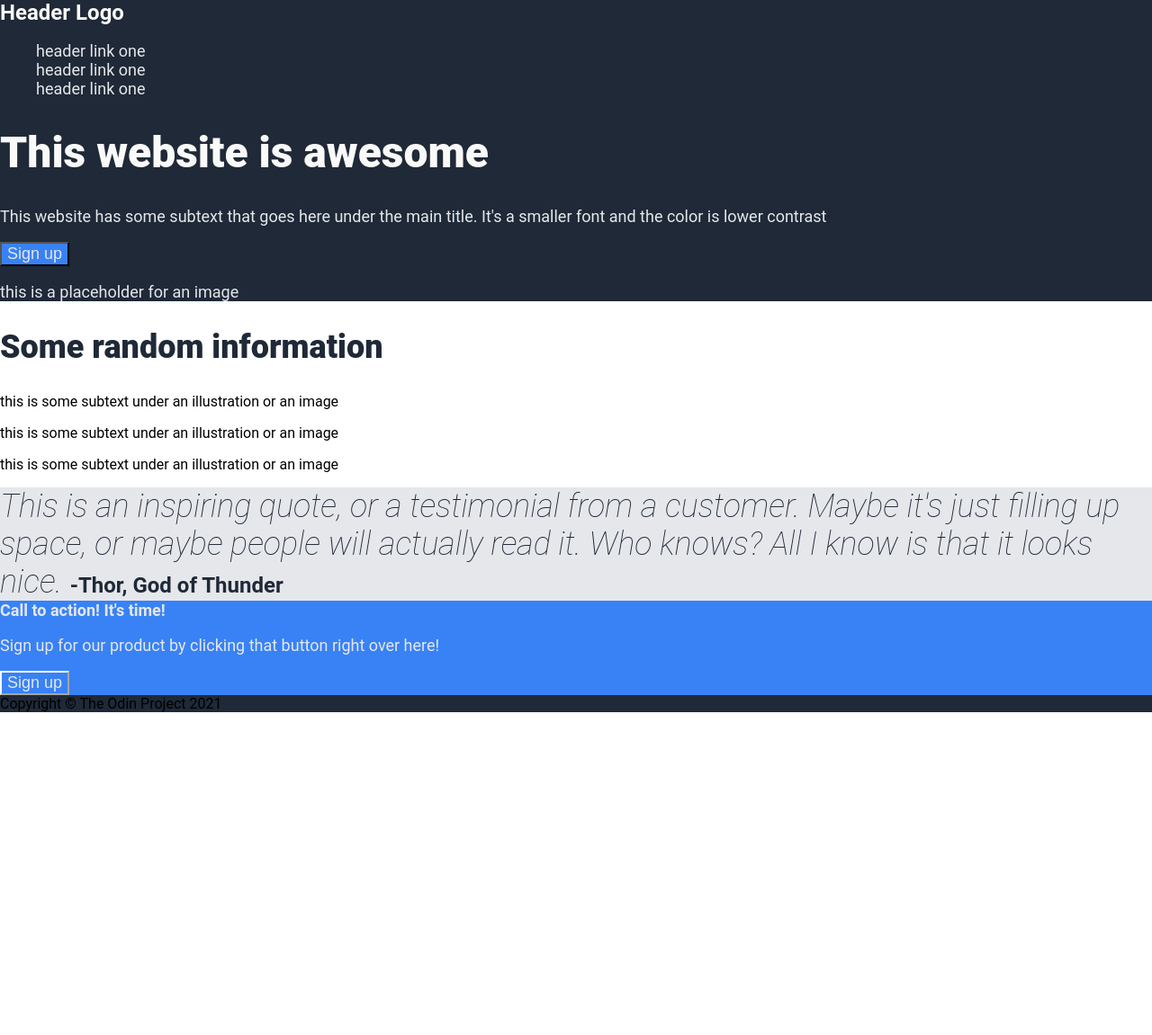
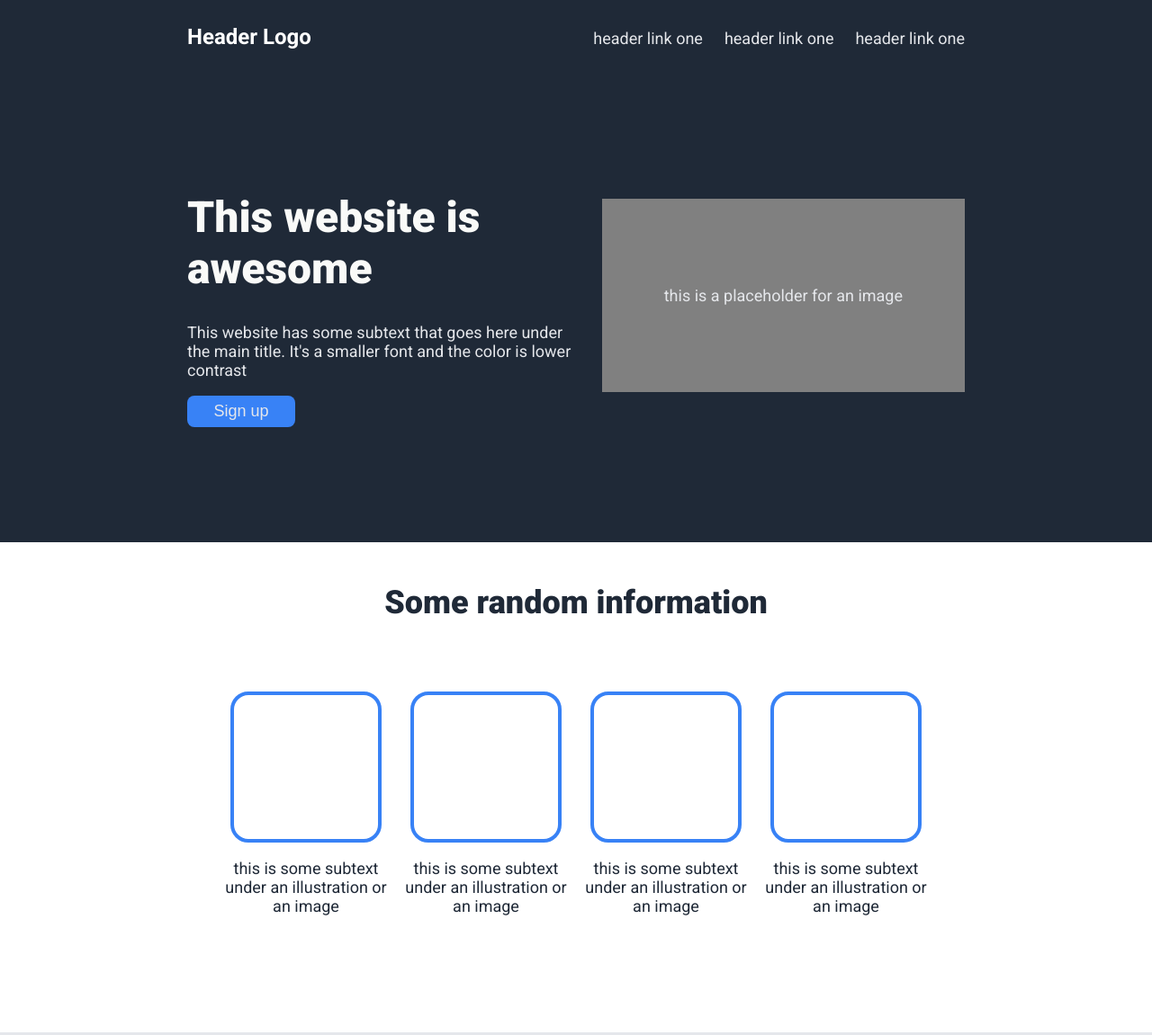
Before and after one commit to palusijf/Landing-Page, a plain HTML site: page index.html in a window 1280 px wide. Shown: the top 1151 px of the page at 90% size. Before the commit the page ends 800 px from the top, so only its background shows below. Drawn offline with Linux system fonts and the light colour scheme.

Commit message:
first try

```diff
--- a/index.html
+++ b/index.html
@@ -9,7 +9,7 @@
   </head>
   <body>
     <header>
-      <div>
+      <div class="nav">
         <div class="logo"><strong>Header Logo</strong></div>
         <ul>
           <li><a href="#">header link one</a></li>
@@ -17,48 +17,60 @@
           <li><a href="#">header link one</a></li>
         </ul>
       </div>
+      <div class="welcome">
         <div>
           <h1>This website is awesome</h1>
-        <p>
+          <p class="secondary">
             This website has some subtext that goes here under the main title.
             It's a smaller font and the color is lower contrast
           </p>
-        <button>Sign up</button>
-        <p>this is a placeholder for an image</p>
+          <button class="secondary">Sign up</button>
+        </div>
+        <div class="image">
+          <p class="secondary">this is a placeholder for an image</p>
+        </div>
       </div>
     </header>
-    <div>
+    <main>
       <h2>Some random information</h2>
-      <div>
-        <div></div>
+      <div class="card-container secondary">
+        <div class="card">
+          <div class="square"></div>
           <p>this is some subtext under an illustration or an image</p>
         </div>
-      <div>
-        <div></div>
+        <div class="card">
+          <div class="square"></div>
           <p>this is some subtext under an illustration or an image</p>
         </div>
-      <div>
-        <div></div>
+        <div class="card">
+          <div class="square"></div>
+          <p>this is some subtext under an illustration or an image</p>
+        </div>
+        <div class="card">
+          <div class="square"></div>
           <p>this is some subtext under an illustration or an image</p>
         </div>
       </div>
+    </main>
     <div class="quote">
       <em
         >This is an inspiring quote, or a testimonial from a customer. Maybe
         it's just filling up space, or maybe people will actually read it. Who
         knows? All I know is that it looks nice.
       </em>
-      <strong>-Thor, God of Thunder</strong>
+      <p>-Thor, God of Thunder</p>
     </div>
-    <div class="call">
+    <div class="sign-up">
+      <div class="container">
+        <div>
           <strong>Call to action! It's time!</strong>
-      <p>Sign up for our product by clicking that button right over here!</p>
-      <button>Sign up</button>
+          <p class="secondary">
+            Sign up for our product by clicking that button right over here!
+          </p>
         </div>
-    <div></div>
-    <div></div>
-    <div></div>
-    <div></div>
+        <button class="secondary">Sign up</button>
+      </div>
+    </div>
     <footer>Copyright &copy; The Odin Project 2021</footer>
   </body>
 </html>
--- a/style.css
+++ b/style.css
@@ -1,55 +1,155 @@
+@import url("https://fonts.googleapis.com/css2?family=Roboto:wght@300;400;500;700;900&display=swap");
+
 body {
   font-family: "Roboto", sans-serif;
   padding: 0;
   margin: 0;
 }
 
-header{
+header {
   background-color: #1f2937;
-  color: #e5e7eb;
-  font-size: 18px;
+  padding: 1rem 13rem;
 }
 .logo {
   color: #f9faf8;
   font-size: 24px;
+}
+.nav {
+  display: flex;
+  justify-content: space-between;
+  align-items: baseline;
+}
+.secondary,
+a {
+  color: #e5e7eb;
+  font-size: 18px;
 }
 header h1 {
   color: #f9faf8;
   font-size: 48px;
   font-weight: 900;
 }
-a{
-    color: #e5e7eb;
-    font-size: 18px;
-    text-decoration: none;
+ul {
+  display: flex;
+  gap: 1.5rem;
 }
-li{
-    list-style-type: none;
+a {
+  text-decoration: none;
+}
+li {
+  list-style-type: none;
 }
 
-button,
-.call {
+.welcome {
+  padding: 7rem 0;
+  display: flex;
+  justify-content: space-between;
+  align-items: center;
+  gap: 2rem;
+}
+button {
+  padding: 7px 1rem;
+  width: 120px;
   background-color: #3882f6;
-  color: #e5e7eb;
-  font-size: 18px;
+  border-radius: 8px;
 }
-.call button {
-  border-color: #f9faf8;
+.welcome button {
+  border: none;
+}
+.image {
+  background-color: gray;
+  display: flex;
+  align-items: center;
+  justify-content: center;
+  height: 215px;
+  width: 100%;
+}
+main {
+  padding: 1rem 13rem;
+  flex-direction: column;
+  display: flex;
+  align-items: center;
+  justify-content: space-between;
 }
 h2 {
   color: #1f2937;
   font-size: 36px;
   font-weight: 900;
 }
+.card-container {
+  display: flex;
+  justify-content: center;
+  align-items: center;
+  flex-wrap: wrap;
+  margin: 3rem 0 6rem 0;
+}
+.card {
+  display: flex;
+  flex-direction: column;
+  align-items: center;
+  text-align: center;
+  max-width: 200px;
+  color: #1f2937;
+}
+.square {
+  border: 4px solid #3882f6;
+  border-radius: 20px;
+  width: 160px;
+  height: 160px;
+}
+/* QUOTE */
 .quote {
+  display: flex;
+  flex-direction: column;
+  justify-content: center;
   background-color: #e5e7eb;
+  padding: 7em 13em;
+}
+
+.quote p {
+  align-self: flex-end;
+  font-weight: bolder;
+  font-size: 24px;
   color: #1f2937;
+}
+
+.quote em {
   font-size: 36px;
   font-weight: 100;
+  color: #1f2937;
 }
-.quote strong {
+
+/* SIGN UP */
+.sign-up {
+  display: flex;
+  justify-content: center;
+  align-items: center;
+  padding: 5em 13em;
+}
+
+.container {
+  display: flex;
+  justify-content: space-around;
+  align-items: center;
+  background-color: #3882f6;
+  padding: 3em;
+  width: 100%;
+  border-radius: 10px;
+}
+
+.container button {
+  border: 2px solid #fff;
+}
+strong {
   font-size: 24px;
+  color: #fff;
 }
+/* FOOTER */
 footer {
-    background-color: #1f2937;
-  }
+  background-color: #1f2937;
+  color: #fff;
+  display: flex;
+  justify-content: center;
+  align-items: center;
+  padding: 2em 0;
+}
```
Lines whose indentation alone changed are shown as unchanged.
